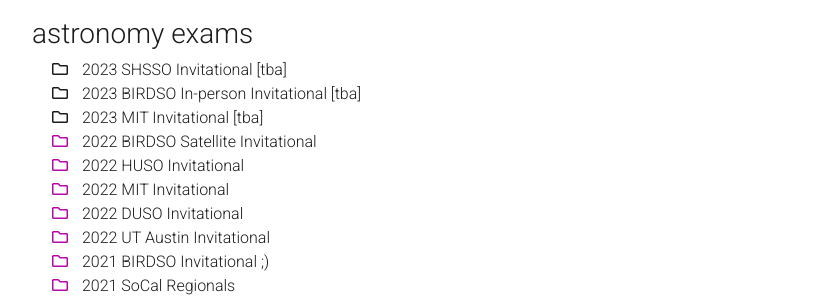
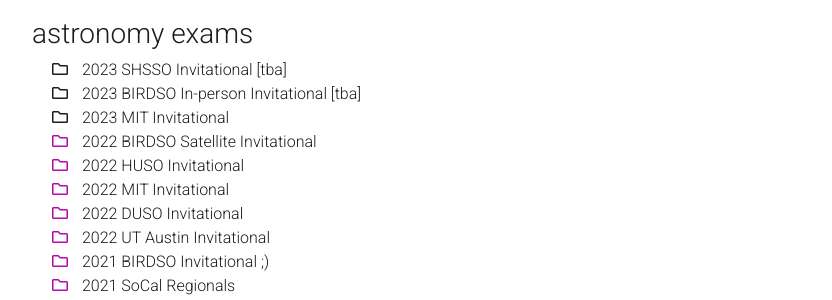
Before and after one commit to aqcheng/aqcheng.github.io, a Jekyll site: the page built from _pages/scioly.md, in a window 1280 px wide and 1126 px high. Shown: the part 322-622 px from the top of the window, without its empty margins (223-1055 px from the left). Built offline with Jekyll 4.4.1, drawn with Linux system fonts in a browser that asks for light colours; comment, search, counter and statistics services are not loaded; a style sheet for code colours, icons or effects is not loaded.

Commit message:
added 2023 mit

```diff
--- a/_pages/scioly.md
+++ b/_pages/scioly.md
@@ -30,11 +30,11 @@
     <span class="inline-icon">
         <i class="far fa-folder"></i>
     </span>
-    2023 MIT Invitational [tba]
+    2023 MIT Invitational
     </li>
     <li>
     <span class="inline-icon">
-        <a href="https://drive.google.com/drive/folders/1e6aAXUTVrJe_eyvu8ax_-W3WxibgkulQ?usp=share_link" target="_blank"><i class="far fa-folder"></i></a>
+        <a href="https://drive.google.com/drive/folders/1tMZP2sCwoGlWtZKpfWh6FzRndwiIpMPK" target="_blank"><i class="far fa-folder"></i></a>
     </span>
     2022 BIRDSO Satellite Invitational
     </li>
```
Also changed, not shown: _layouts/blankblankpage.html (added, +15 -0 lines).
